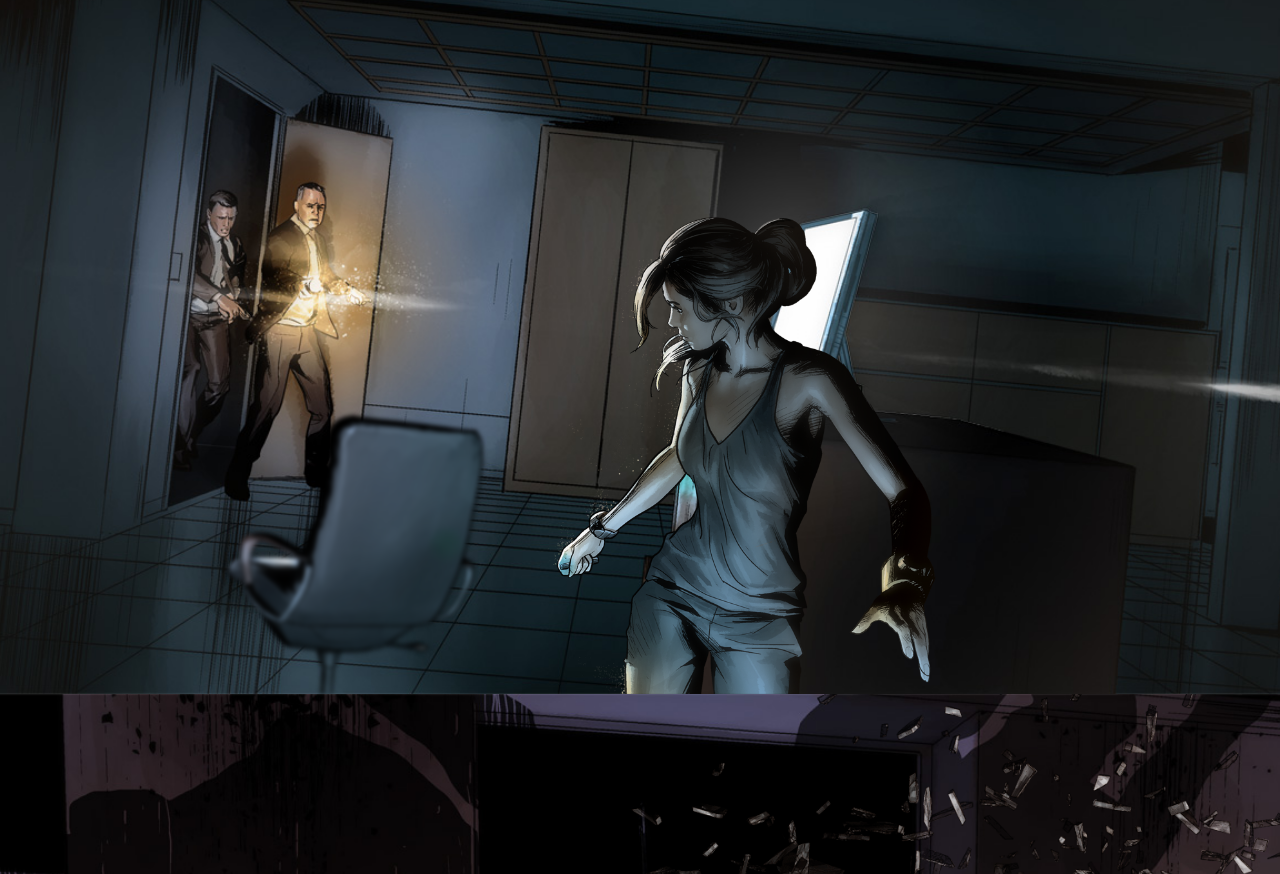
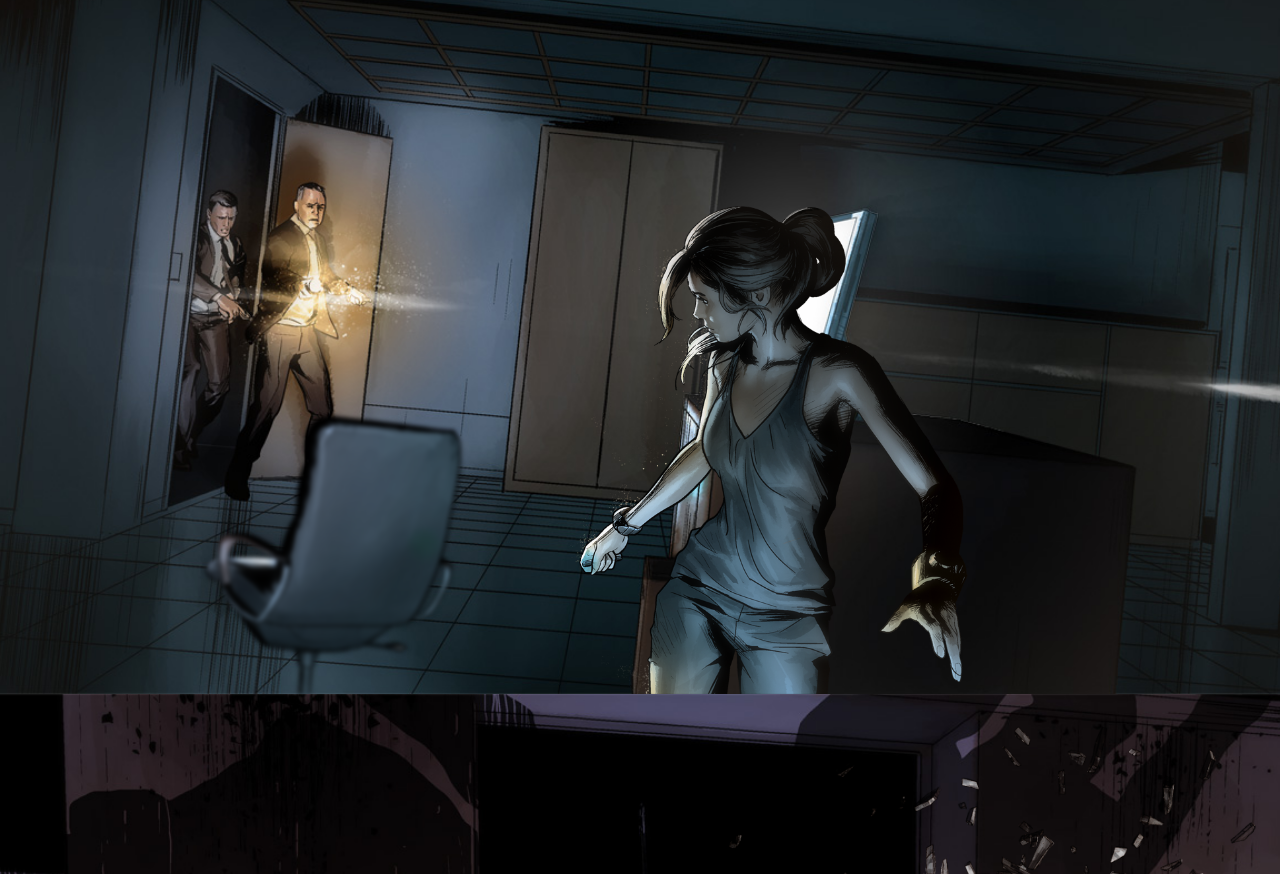
Before and after one commit to jirlong/web114, a plain HTML site: page parallax/parallax-storytelling.html in a window 1280 px wide. Shown: the part 906-1780 px from the top of the page. Drawn offline with nearby package versions, Linux system fonts and the light colour scheme.

Commit message:
update parallax-storytelling.html

```diff
--- a/parallax/parallax-storytelling.html
+++ b/parallax/parallax-storytelling.html
@@ -22,8 +22,9 @@
         }
 
         /* 確保所有 scene 容器不會超出視窗（除了 #scene04） */
+        /* 確保所有 scene 容器不會超出視窗（除了 #scene04） */
         [id^="scene"]:not(#scene04) {
-            overflow-x: hidden;
+            overflow: hidden;
             width: 100%;
             max-width: 100%;
         }
@@ -319,29 +320,42 @@
                         }
 
                     } else {
-                        // 安全地獲取下一個元素的位置（如果存在）
+                        // Vertical parallax logic
                         var $nextParent = $(this).parent().next();
                         var next_pos = $nextParent.length > 0 && $nextParent.offset() ? $nextParent.offset().top : parent_pos + parent_height + winh;
 
-                        if (scrolled > parent_pos - winh * 0.25 && scrolled < next_pos - winh * 0.25) {
+                        // Calculate the full scrollable range: from when section enters bottom to when it leaves top
+                        var startScroll = parent_pos - winh;
+                        var endScroll = parent_pos + parent_height;
+
+                        if (scrolled > startScroll && scrolled < endScroll) {
+                            // Calculate progress from 0 to 1 across the full visibility range
+                            var progress = (scrolled - startScroll) / (endScroll - startScroll);
+
+                            // Clamp progress to 0-1 just in case
+                            progress = Math.max(0, Math.min(progress, 1));
 
                             if ($(this).attr("data-left1")) {
-                                $(this).css('left', (($(this).data('left2') - $(this).data('left1')) * parent_scrolled / parent_height + $(this).data('left1')) + '%    ');
+                                var val = ($(this).data('left2') - $(this).data('left1')) * progress + $(this).data('left1');
+                                $(this).css('left', val + '%');
                             }
                             if ($(this).attr("data-top1")) {
-                                $(this).css('top', (($(this).data('top2') - $(this).data('top1')) * parent_scrolled / parent_height + $(this).data('top1')) + '%');
+                                var val = ($(this).data('top2') - $(this).data('top1')) * progress + $(this).data('top1');
+                                $(this).css('top', val + '%');
                             }
                             if ($(this).attr("data-width1")) {
-                                $(this).css('width', (($(this).data('width2') - $(this).data('width1')) * parent_scrolled / parent_height + $(this).data('width1')) + '%');
+                                var val = ($(this).data('width2') - $(this).data('width1')) * progress + $(this).data('width1');
+                                $(this).css('width', val + '%');
                             }
                             if ($(this).attr("data-height1")) {
-                                $(this).css('height', (($(this).data('height2') - $(this).data('height1')) * parent_scrolled / parent_height + $(this).data('height1')) + '%');
+                                var val = ($(this).data('height2') - $(this).data('height1')) * progress + $(this).data('height1');
+                                $(this).css('height', val + '%');
                             }
                             if ($(this).attr("data-bottom1")) {
-                                $(this).css('bottom', (($(this).data('bottom2') - $(this).data('bottom1')) * parent_scrolled / parent_height + $(this).data('bottom1')) + '%');
+                                var val = ($(this).data('bottom2') - $(this).data('bottom1')) * progress + $(this).data('bottom1');
+                                $(this).css('bottom', val + '%');
                             }
                         }
-
                     }
 
                 });
```
